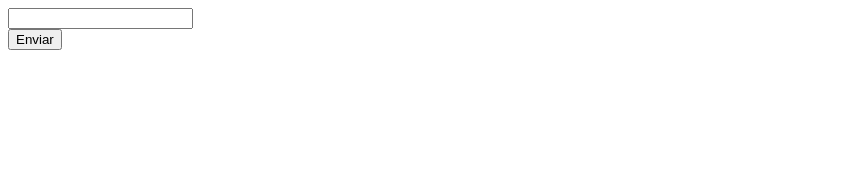
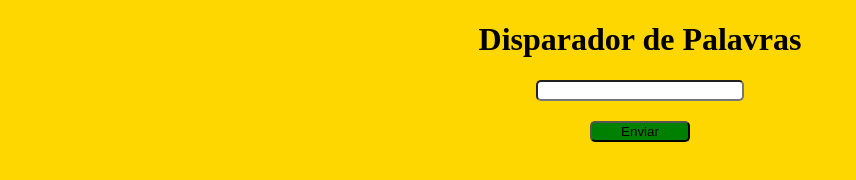
Before and after one commit to IGarbelotti/Disparador-de-Palavras, a plain HTML site: page index.html in a window 1280 px wide. Shown: the whole page, without its empty margins (0-856 px from the left). Drawn offline with Linux system fonts and the light colour scheme.

Commit message:
new style

```diff
--- a/index.html
+++ b/index.html
@@ -6,11 +6,15 @@
     <meta name="viewport" content="width=device-width, initial-scale=1.0">
     <title>JavaScript</title>
     <script src="codigo.js" defer></script>
+    <link rel="stylesheet" href="style.css">
 </head>
 <body>
 
+<div id="center">
+    <h1> Disparador de Palavras </h1>
         <input type="text" id="dado"><br>
         <button onclick="enviar()">Enviar</button>
         <p id="texto"></p>
+    </div>
 </body>
 </html>
--- /dev/null
+++ b/style.css
@@ -0,0 +1,18 @@
+body {
+    background: gold;
+}
+#center {
+    margin: auto;
+    width: 400px;
+    text-align: center;
+}
+#dado {
+    border-radius: 5px;
+    width: 200px;
+}
+button {
+    margin-top: 20px;
+    width: 100px;
+    background: green;
+    border-radius: 5px;
+}
```
